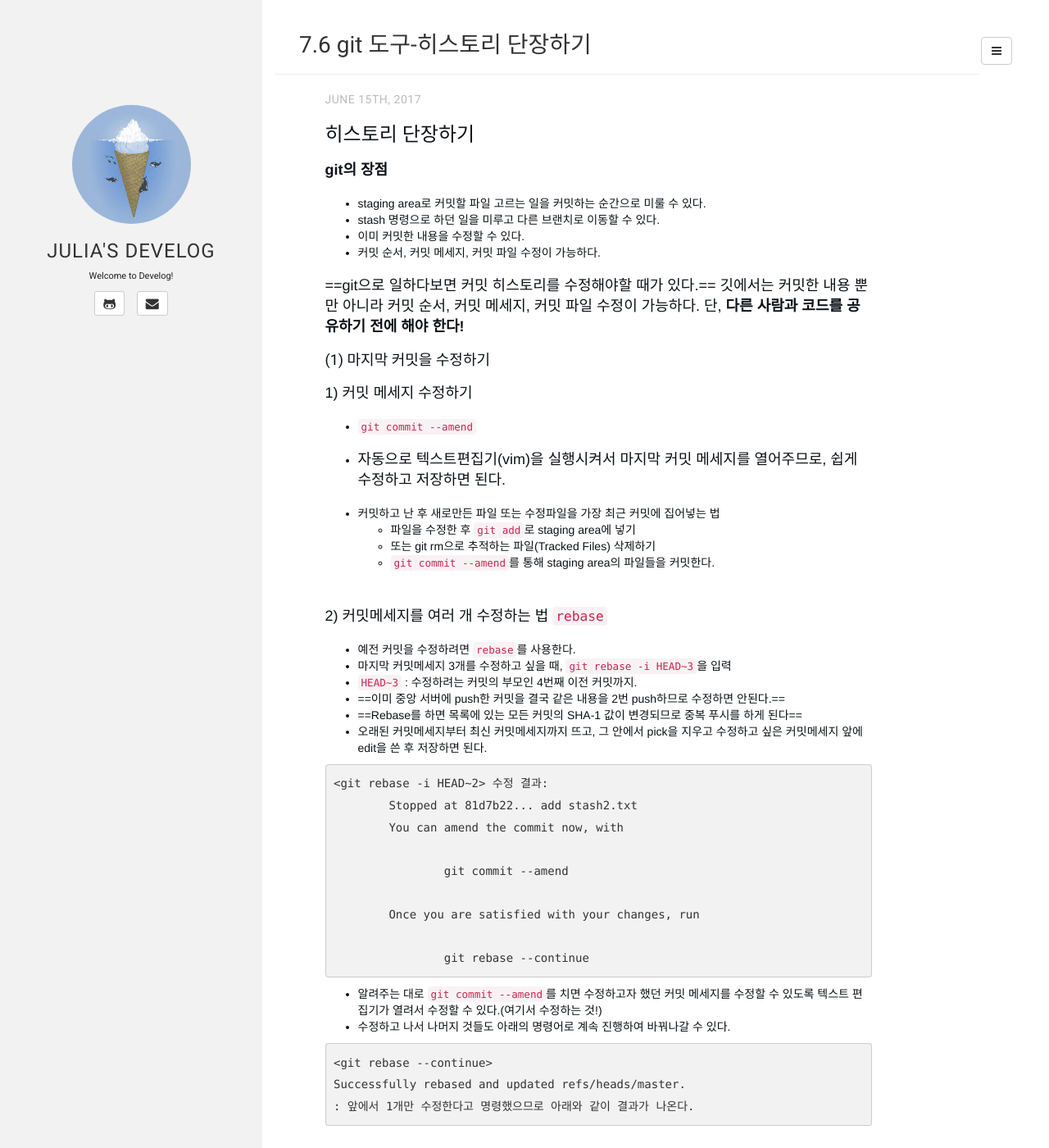
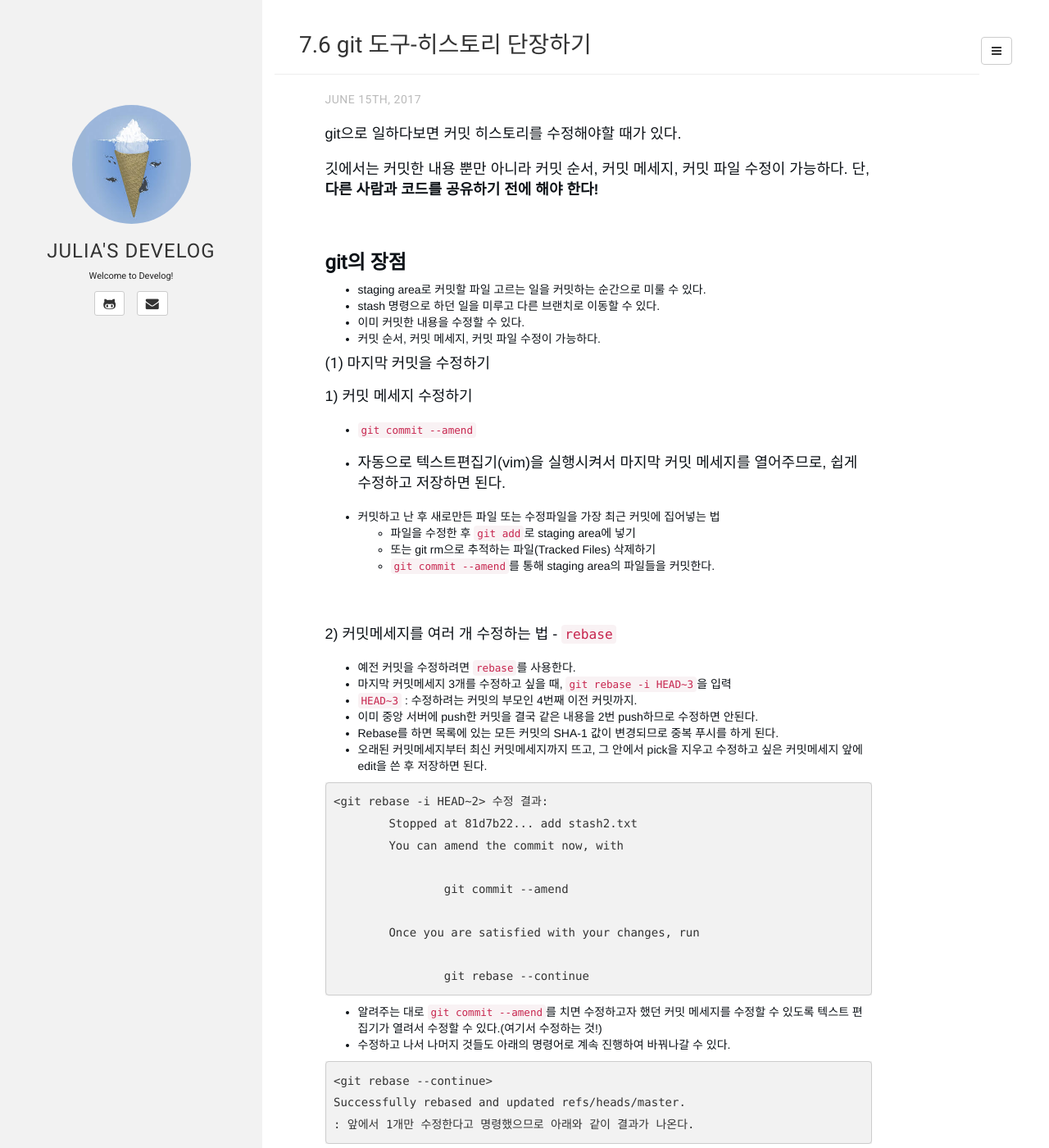
Before and after one commit to juliahwang/juliahwang.github.io, a Jekyll site: the page built from _posts/2017-06-15-7.6 git 도구-히스토리 단장하기.md, in a window 1280 px wide and 1400 px high. Shown: the whole window at 82% size. Built offline with Jekyll 4.4.1, drawn with Linux system fonts in a browser that asks for light colours; some web fonts are replaced; some of the changed text lies outside the part shown.

Commit message:
refactor highlight

````diff
--- a/_posts/2017-06-15-7.6 git 도구-히스토리 단장하기.md
+++ b/_posts/2017-06-15-7.6 git 도구-히스토리 단장하기.md
@@ -6,18 +6,19 @@ tags: [히스토리 단장하기, Git, Documentation, History]
 description:
 ---
 
-### 히스토리 단장하기
+git으로 일하다보면 커밋 히스토리를 수정해야할 때가 있다.
 
-**git의 장점**
+깃에서는 커밋한 내용 뿐만 아니라 커밋 순서, 커밋 메세지, 커밋 파일 수정이 가능하다. 단, **다른 사람과 코드를 공유하기 전에 해야 한다!**
+
+<br>
+
+### **git의 장점**
 
 - staging area로 커밋할 파일 고르는 일을 커밋하는 순간으로 미룰 수 있다.
 - stash 명령으로 하던 일을 미루고 다른 브랜치로 이동할 수 있다.
 - 이미 커밋한 내용을 수정할 수 있다.
 - 커밋 순서, 커밋 메세지, 커밋 파일 수정이 가능하다.
 
-
-==git으로 일하다보면 커밋 히스토리를 수정해야할 때가 있다.==
-깃에서는 커밋한 내용 뿐만 아니라 커밋 순서, 커밋 메세지, 커밋 파일 수정이 가능하다. 단, **다른 사람과 코드를 공유하기 전에 해야 한다!**
 
 #### (1) 마지막 커밋을 수정하기
 
@@ -32,16 +33,17 @@ description:
 	- `git commit --amend`를 통해 staging area의 파일들을 커밋한다.
 
 <br>
-2) 커밋메세지를 여러 개 수정하는 법 `rebase`
+
+2) 커밋메세지를 여러 개 수정하는 법 - `rebase`
 
 - 예전 커밋을 수정하려면 `rebase`를 사용한다.
 - 마지막 커밋메세지 3개를 수정하고 싶을 때, `git rebase -i HEAD~3`을 입력
 - `HEAD~3` : 수정하려는 커밋의 부모인 4번째 이전 커밋까지.
-- ==이미 중앙 서버에 push한 커밋을 결국 같은 내용을 2번 push하므로 수정하면 안된다.==
-- ==Rebase를 하면 목록에 있는 모든 커밋의 SHA-1 값이 변경되므로 중복 푸시를 하게 된다==
+- 이미 중앙 서버에 push한 커밋을 결국 같은 내용을 2번 push하므로 수정하면 안된다.
+- Rebase를 하면 목록에 있는 모든 커밋의 SHA-1 값이 변경되므로 중복 푸시를 하게 된다.
 - 오래된 커밋메세지부터 최신 커밋메세지까지 뜨고, 그 안에서 pick을 지우고 수정하고 싶은 커밋메세지 앞에 edit을 쓴 후 저장하면 된다.
 
-~~~
+```
 <git rebase -i HEAD~2> 수정 결과:
 	Stopped at 81d7b22... add stash2.txt
 	You can amend the commit now, with
@@ -51,23 +53,25 @@ description:
 	Once you are satisfied with your changes, run
 
 		git rebase --continue
-~~~
+```
 
 - 알려주는 대로 `git commit --amend`를 치면 수정하고자 했던 커밋 메세지를 수정할 수 있도록 텍스트 편집기가 열려서 수정할 수 있다.(여기서 수정하는 것!)
 - 수정하고 나서 나머지 것들도 아래의 명령어로 계속 진행하여 바꿔나갈 수 있다.
 
-~~~
+```
 <git rebase --continue>
 Successfully rebased and updated refs/heads/master.
 : 앞에서 1개만 수정한다고 명령했으므로 아래와 같이 결과가 나온다.
-~~~
+```
 
 <br>
+
 3) 커밋 순서바꾸기
+
 - `git rebase -i HEAD~n`으로 할 수 있는 다른 기능
 - 대화형 편집기에서 커밋 전체를 삭제하거나 순서를 조정한 후 저장하면 log에서 바뀐 것을 확인할 수 있다.
 
-~~~
+```
   1 pick 8ea9f5b 파일 다시 추가
   2 pick beeb261 add .gitignore
   3 pick 7f38535 add stash2.txt
@@ -75,14 +79,15 @@ Successfully rebased and updated refs/heads/master.
   1 pick 7f38535 add stash2.txt
   2 pick 8ea9f5b 파일 다시 추가
  : 위에서 아래처럼 수정하고 저장하면 커밋 순서, 삭제 등을 할 수 있다.
-~~~
+```
 
 <br>
+
 4) 커밋 합치기
 
 - 대화형 Rebase(vim)를 활용할 수 있다.
 
-~~~
+```
 <합칠 커밋 앞에 squash로 바꿔주기>
   1 pick 8ea9f5b 파일 다시 추가
   2 squash beeb261 add .gitignore
@@ -111,9 +116,11 @@ Date:   Tue May 16 22:19:26 2017 +0900
     add .gitignore
 
     add stash2.txt
-~~~
+```
+
 
 <br>
+
 5) 커밋 분리하기
 
 - 기존 커밋을 해제하(되돌리)고 stage를 여러 개로 분리한 후 그것을 원하는 횟수만큼 다시 커밋할 수 있다.
@@ -125,17 +132,20 @@ Date:   Tue May 16 22:19:26 2017 +0900
 
 <br>
 <br>
+
 ### 수정할 커밋이 너무 많을 때 - filter-branch
 
-- rebase 는 --continue 옵션으로 하나하나 수정하므로 많은 양의 커밋을 수정할 때는 번거로운 작업이다.
+- rebase 는 `--continue` 옵션으로 하나하나 수정하므로 많은 양의 커밋을 수정할 때는 번거로운 작업이다.
+
 
 `filter-branch`
 
 - 히스토리 전체에서 필요한 것만을 골라내는데 사용하는 도구.
 - 모든 커밋의 이메일 주소를 변경하거나 어떤 파일을 삭제할 경우 사용할 수 있다.
-- ==역시 타인과 공유중이라면 사용하지 말아야한다==
+- 역시 타인과 공유중이라면 사용하지 말아야한다
 
 <br>
+
 1) 모든 커밋에서 파일 제거하기
 
 - 잘못된 파일을 커밋했거나 암호 등 보안정보를 커밋한 경우 돌아가서 삭제해야 한다.
@@ -169,12 +179,13 @@ Date:   Tue May 16 22:19:26 2017 +0900
 	-  trunk를 루트디렉토리로 만들고, 관련없는 커밋은 자동으로 삭제한다.
 
 <br>
+
 4) 모든 커밋의 이메일 주소 수정하기
 
 - 프로젝트를 오픈소스로 공개할 때 개인이메일 주소로 변경해야한다.
 - or `git config`로 이메일 주소 넣는 것을 잊었다.
 - `git filter-branch --commit-filter + if문`
 - 해당 커밋만 골라서 수정가능하다.
-- ==조건에 만족하는 커밋만 SHA-1값이 바뀌는 것이 아니다.==
-- ==커밋은 부모의 SHA-1값을 받아오므로 모든 커밋의 SHA-1 값이 바뀐다==
-- ==따라서 push하기 전에 해줘야 한다!==
+- 조건에 만족하는 커밋만 SHA-1값이 바뀌는 것이 아니다.
+- 커밋은 부모의 SHA-1값을 받아오므로 모든 커밋의 SHA-1 값이 바뀐다
+- 따라서 push하기 전에 해줘야 한다!
````
Also changed, not shown: _posts/2017-06-15-7.7 Git 도구 - Reset 명확히 알고 가기.md (+37 -13 lines), _posts/2017-06-16-html-css.md (+2 -0 lines), _posts/2017-06-16-html-tags1.md (+2 -1 lines), _posts/2017-06-16-html-tags2.md (+7 -4 lines).
